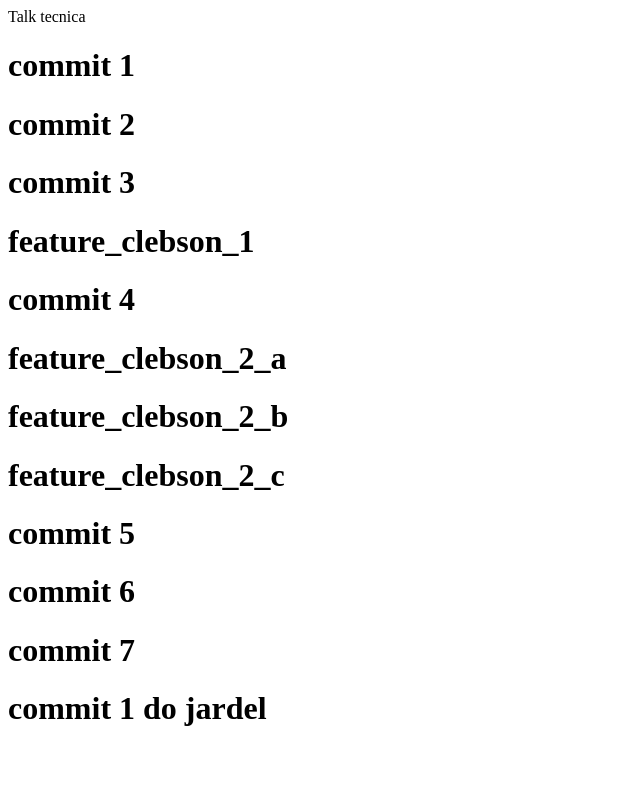
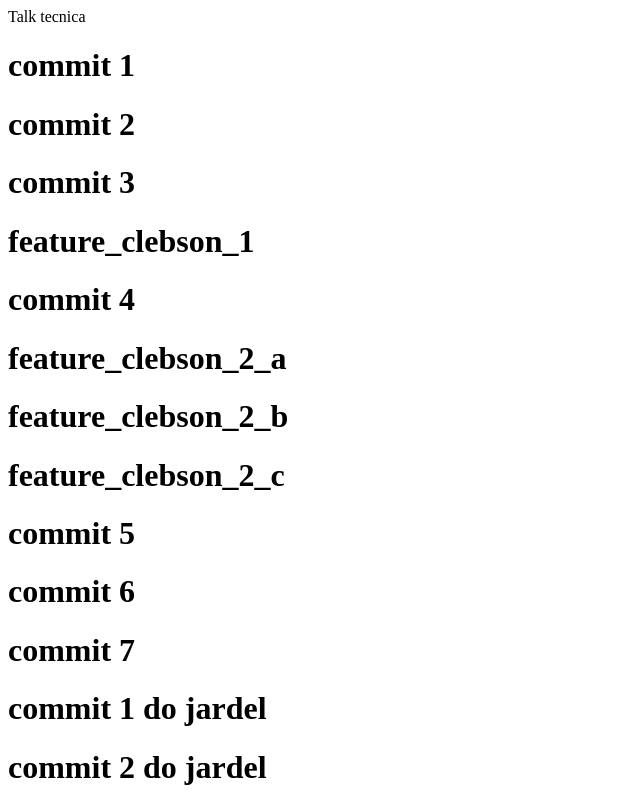
Before and after one commit to Schinwinkwinsky/TalkTecnicaGit, a plain HTML site: page index.html in a window 1280 px wide. Shown: the whole page, without its empty margins (0-640 px from the left). Drawn offline with Linux system fonts and the light colour scheme.

Commit message:
commit 2 do jard

```diff
--- a/index.html
+++ b/index.html
@@ -20,5 +20,6 @@
     <h1>commit 6</h1>
     <h1>commit 7</h1>
     <h1>commit 1 do jardel</h1>
+    <h1>commit 2 do jardel</h1>
 </body>
 </html>
```
